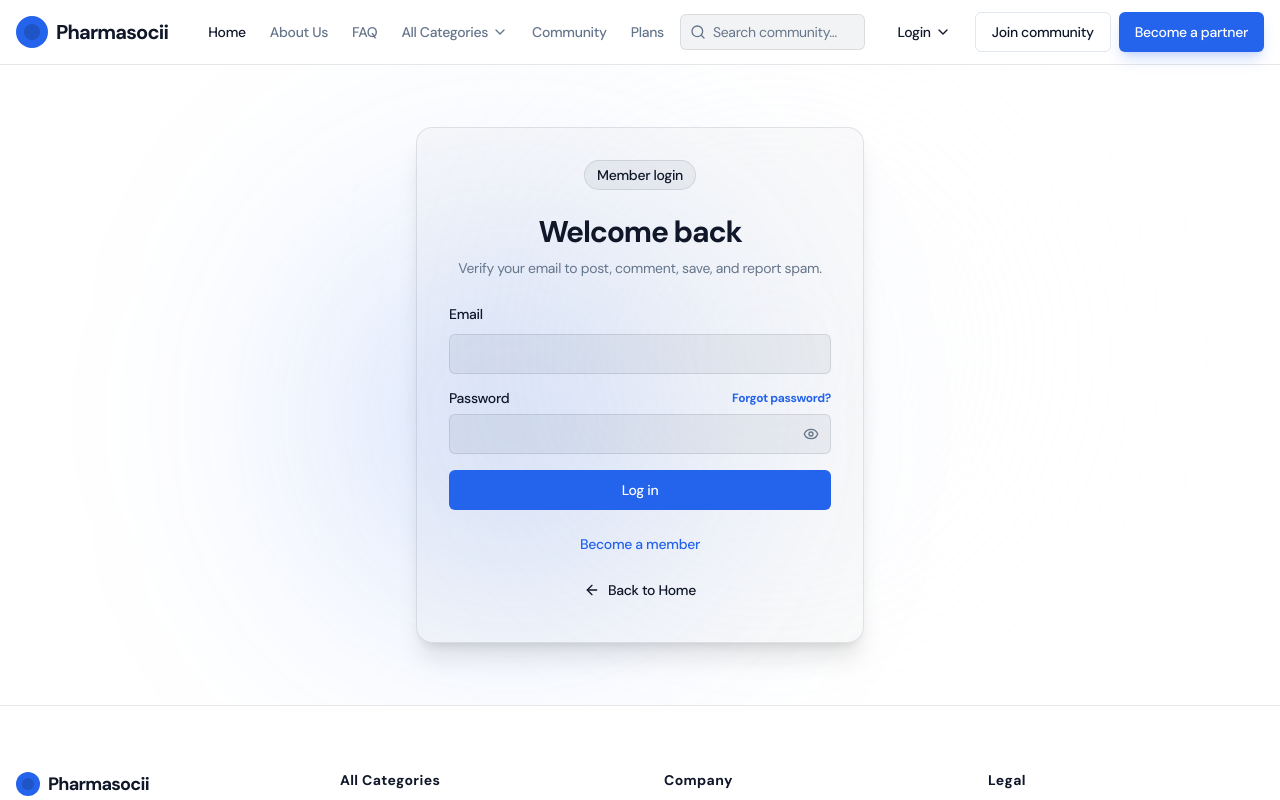
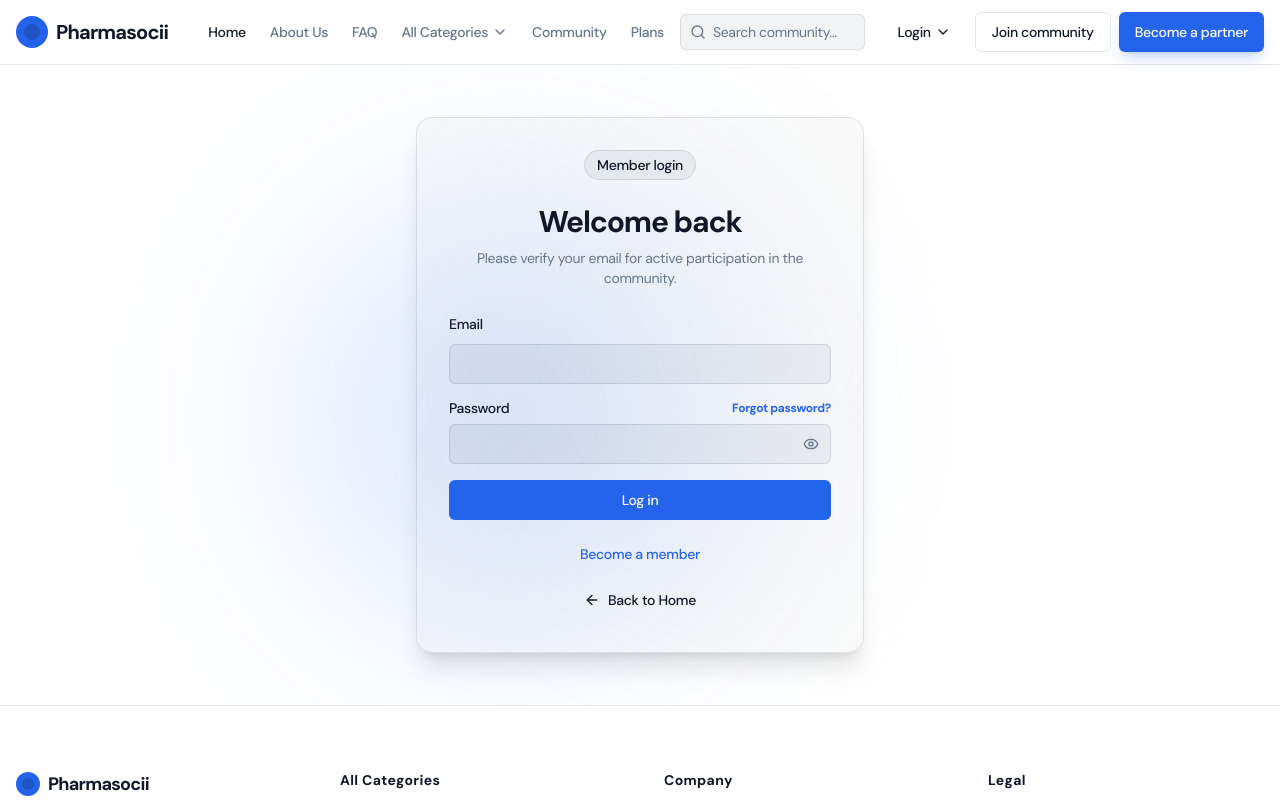
Before and after one commit to simran-kanda1/pharmasocii, a React (Vite) app: page /member/login in a window 1280 px wide. Shown: the top 800 px of the page. Built offline with nearby package versions, Linux system fonts and the light colour scheme; no server answers.

Commit message:
UI: Update Member Login subtext

```diff
--- a/src/components/community/CommunityMemberPanels.tsx
+++ b/src/components/community/CommunityMemberPanels.tsx
@@ -231,7 +231,8 @@ export function CommunityMemberPanels({
         const matchMain = (p.mainCategories || []).some((c) => String(c).toLowerCase().includes(s));
         const matchSub = (p.subCategories || []).some((c) => String(c).toLowerCase().includes(s));
         const matchSubSub = (p.subSubCategories || []).some((c) => String(c).toLowerCase().includes(s));
-        if (!matchTitle && !matchText && !matchMain && !matchSub && !matchSubSub) return false;
+        const matchCountry = (p.countries || []).some((c) => String(c).toLowerCase().includes(s));
+        if (!matchTitle && !matchText && !matchMain && !matchSub && !matchSubSub && !matchCountry) return false;
       }
       return true;
     });
@@ -258,7 +259,8 @@ export function CommunityMemberPanels({
         const matchMain = (p.mainCategories || []).some((c) => String(c).toLowerCase().includes(s));
         const matchSub = (p.subCategories || []).some((c) => String(c).toLowerCase().includes(s));
         const matchSubSub = (p.subSubCategories || []).some((c) => String(c).toLowerCase().includes(s));
-        if (!matchTitle && !matchText && !matchMain && !matchSub && !matchSubSub) return false;
+        const matchCountry = (p.countries || []).some((c) => String(c).toLowerCase().includes(s));
+        if (!matchTitle && !matchText && !matchMain && !matchSub && !matchSubSub && !matchCountry) return false;
       }
       return true;
     });
--- a/src/pages/MemberLogin.tsx
+++ b/src/pages/MemberLogin.tsx
@@ -126,7 +126,7 @@ export default function MemberLogin() {
             Member login
           </div>
           <h1 className="text-3xl font-bold tracking-tight mb-2">Welcome back</h1>
-          <p className="text-sm text-muted-foreground mb-6">Verify your email to post, comment, save, and report spam.</p>
+          <p className="text-sm text-muted-foreground mb-6">Please verify your email for active participation in the community.</p>
         </div>
 
 
```
Also changed, not shown: 1 other file (tests, documents, lock files or other folders).
